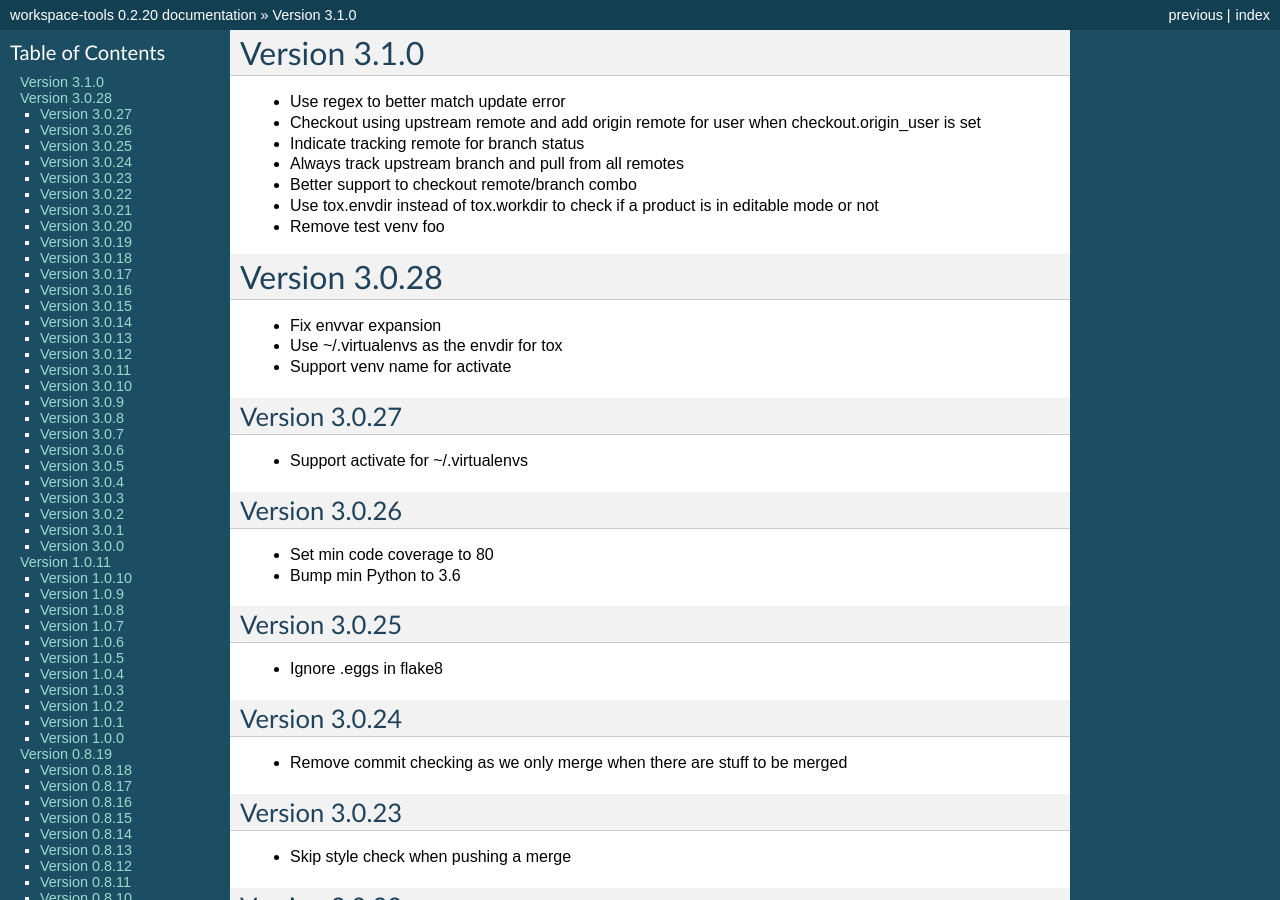
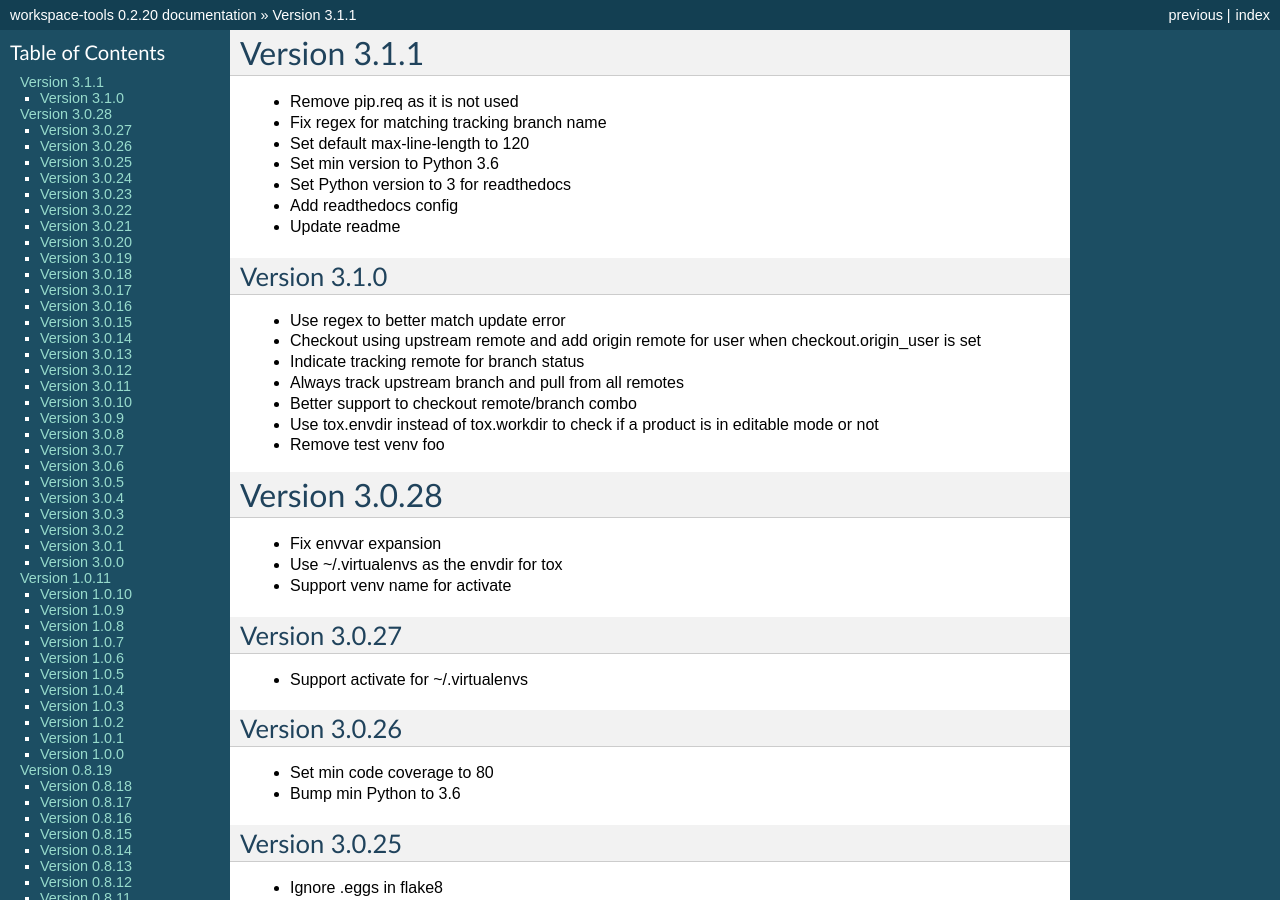
Before and after one commit to maxzheng/workspace-tools, a Sphinx documentation site: the page built from docs/CHANGELOG.rst, in a window 1280 px wide and 900 px high. Built offline with Sphinx 7.4.7, drawn with Linux system fonts in a browser that asks for light colours; some of the changed text lies outside the part shown.

Commit message:
Publish version 3.1.1

```diff
--- a/docs/CHANGELOG.rst
+++ b/docs/CHANGELOG.rst
@@ -1,5 +1,16 @@
+Version 3.1.1
+================================================================================
+
+* Remove pip.req as it is not used
+* Fix regex for matching tracking branch name
+* Set default max-line-length to 120
+* Set min version to Python 3.6
+* Set Python version to 3 for readthedocs
+* Add readthedocs config
+* Update readme
+
 Version 3.1.0
-================================================================================
+--------------------------------------------------------------------------------
 
 * Use regex to better match update error
 * Checkout using upstream remote and add origin remote for user when checkout.origin_user is set
--- a/setup.py
+++ b/setup.py
@@ -10,7 +10,7 @@ def find_files(path):
 
 setuptools.setup(
     name='workspace-tools',
-    version='3.1.0',
+    version='3.1.1',
 
     author='Max Zheng',
     author_email='maxzheng.os@gmail.com',
```
